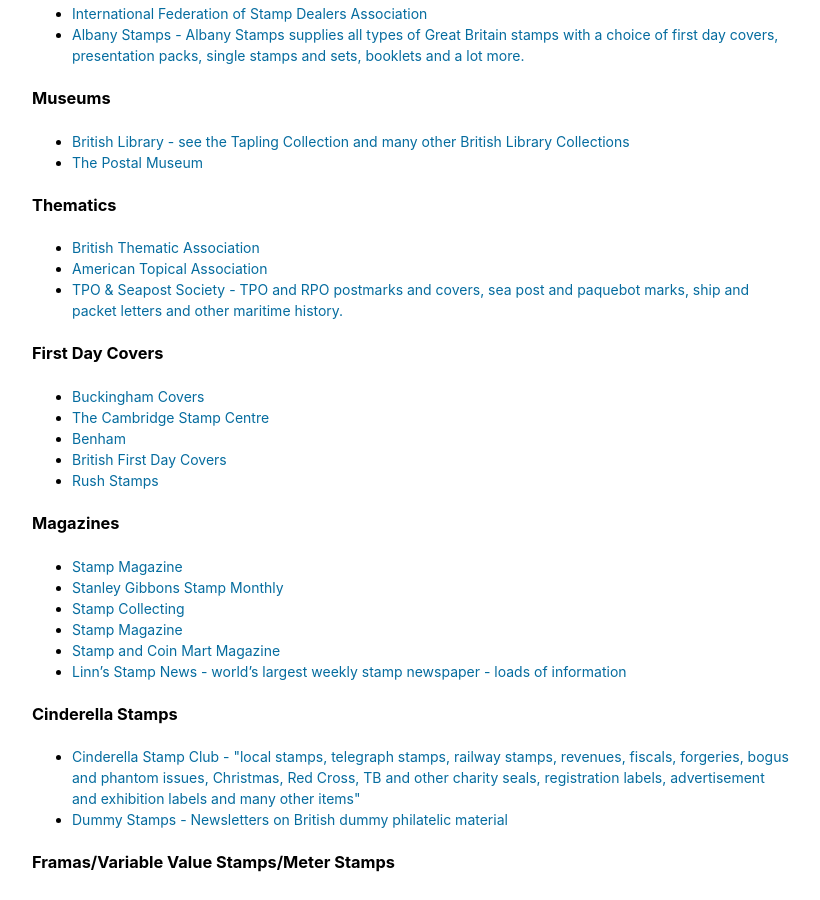
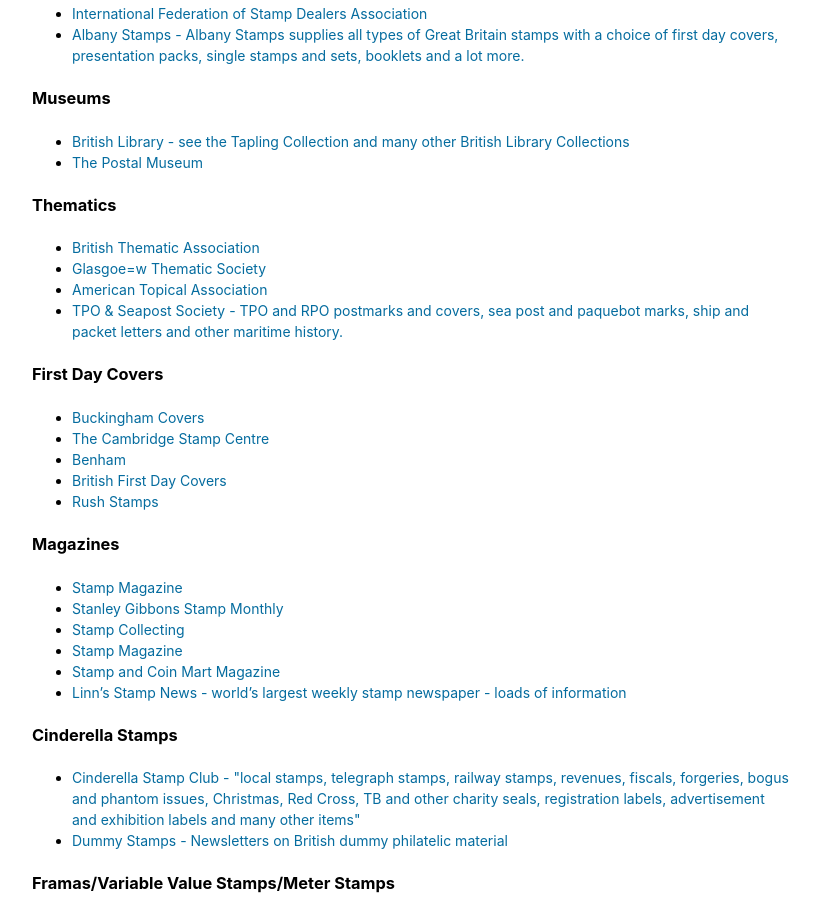
Before and after one commit to astalker/caledonian-stamps, a Jekyll site: the page built from links.md, in a window 1280 px wide and 900 px high, scrolled down 1116 px. Shown: the whole window, without its empty margins (338-1158 px from the left). Built offline with Jekyll 4.4.1, drawn with Linux system fonts in a browser that asks for light colours; our own code applies the rules of GitHub Pages for plain Markdown files.

Commit message:
Glasgow Thematic Society added

```diff
--- a/links.md
+++ b/links.md
@@ -54,7 +54,8 @@
 
 ### Thematics
 
-- [British Thematic Association](https://www.brit-thematic-assoc.com/)
+- [British Thematic Association](https://www.britishthematic.org.uk/)
+- [Glasgoe=w Thematic Society](https://www.glasgowthematicsociety.org.uk)
 - [American Topical Association](https://www.americantopicalassn.org/)
 - [TPO &amp; Seapost Society - TPO and RPO postmarks and covers, sea post and paquebot marks, ship and packet letters and other maritime history.](https://www.tpo-seapost.org.uk/)
 
```
